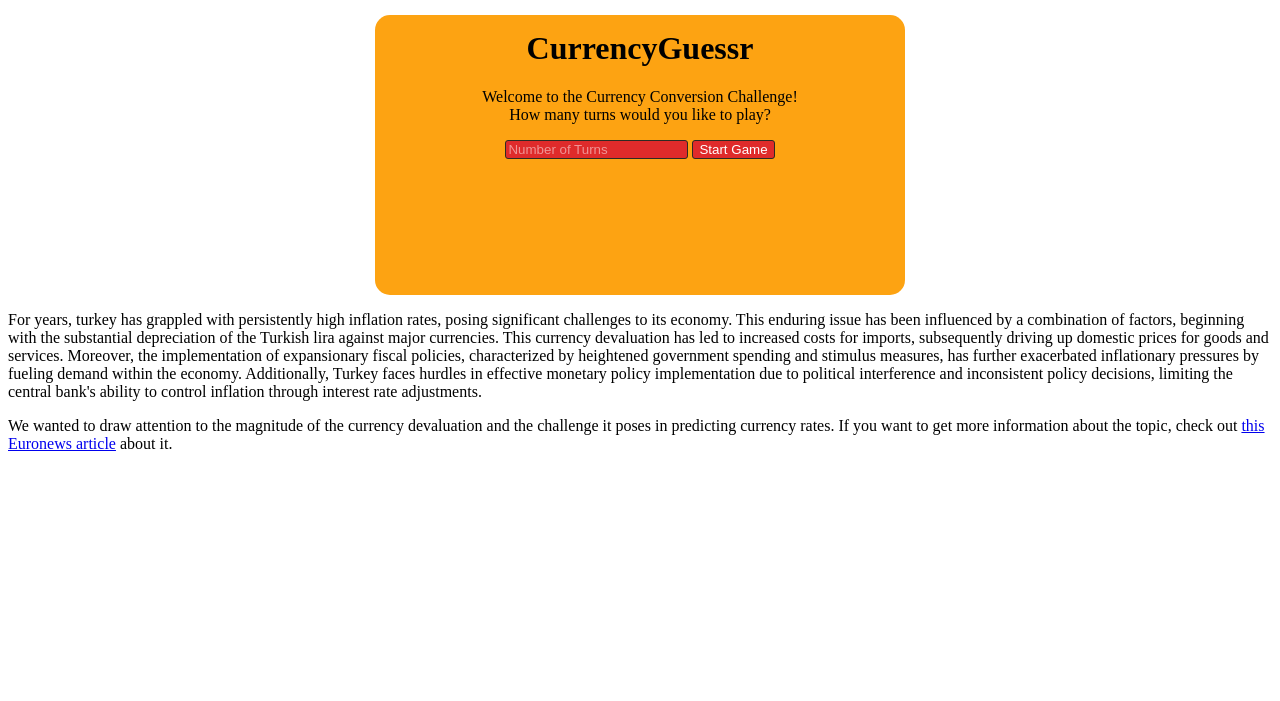
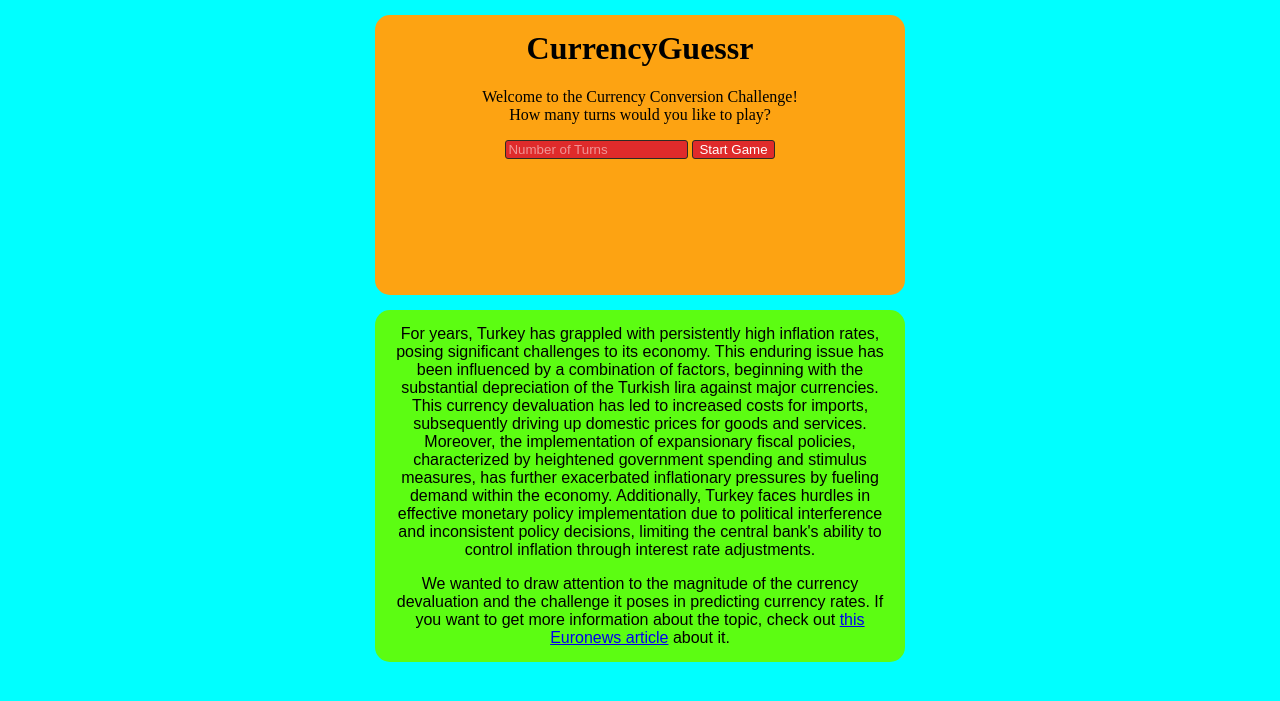
Before and after one commit to Myzmi/CurrencyGuessr, a Django app: page / in a window 1280 px wide. Shown: the top 701 px of the page. Run offline with Django 4.2, Linux system fonts and the light colour scheme.

Commit message:
ui changes

```diff
--- a/currencyRateGame/game/static/game/styles.css
+++ b/currencyRateGame/game/static/game/styles.css
@@ -1,8 +1,33 @@
 body{
     text-align: center;
+    background-color: aqua;
 }
 
-div{
+#main_page {
+    margin: 15px auto;
+    background-color: hsl(37, 98%, 53%);
+    padding: 15px;
+    border-radius: 15px;
+    min-height: 250px;
+    max-width: 500px;
+    min-width: 300px;
+    width: 80%;
+    margin: 15px auto;
+}
+
+#game_page {
+    margin: 15px auto;
+    background-color: hsl(37, 98%, 53%);
+    padding: 15px;
+    border-radius: 15px;
+    min-height: 250px;
+    max-width: 500px;
+    min-width: 300px;
+    width: 80%;
+    margin: 15px auto;
+}
+
+#result_page {
     margin: 15px auto;
     background-color: hsl(37, 98%, 53%);
     padding: 15px;
@@ -55,12 +80,24 @@ input:disabled{
 }
 
 #explanation{
-    text-align: left;
+    text-align: center;
+    margin: 15px auto;
+    background-color: hsl(101, 98%, 53%);
+    padding: 15px;
+    border-radius: 15px;
+    min-height: 250px;
+    max-width: 500px;
+    min-width: 300px;
+    width: 80%;
+    margin: 15px auto;
+    font-family: 'Gotham', sans-serif;
 }
 
 /* Add margin-bottom to <br> elements in explanation*/
 #explanation br{
-    display: block; /* makes it have a width */
+    display: block;
+    width: 50%; /* makes it have a width */
     content: ""; /* clears default height */
     margin-top: 1em; /* change this to whatever height you want it */
+    margin-bottom: 1em;
 }
--- a/currencyRateGame/game/templates/game/index.html
+++ b/currencyRateGame/game/templates/game/index.html
@@ -137,7 +137,7 @@
                 <button type="submit" id="replay">Play Again</button>
             </form>
         </div>
-        <p id="explanation">For years, turkey has grappled with persistently high inflation rates, posing
+        <p id="explanation">For years, Turkey has grappled with persistently high inflation rates, posing
             significant challenges to its economy. This enduring issue has been influenced by a combination
             of factors, beginning with the substantial depreciation of the Turkish lira against major
             currencies. This currency devaluation has led to increased costs for imports, subsequently driving
```
